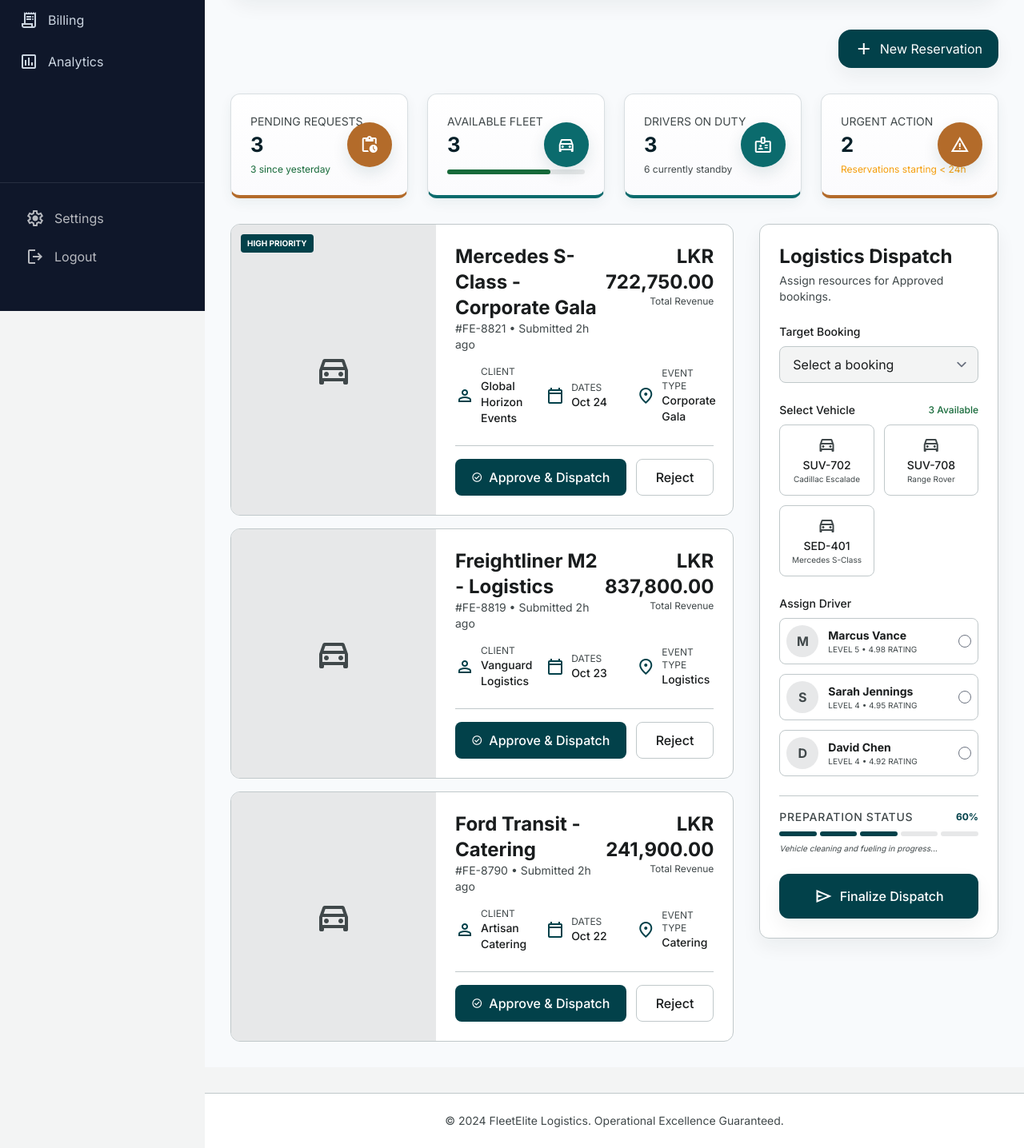
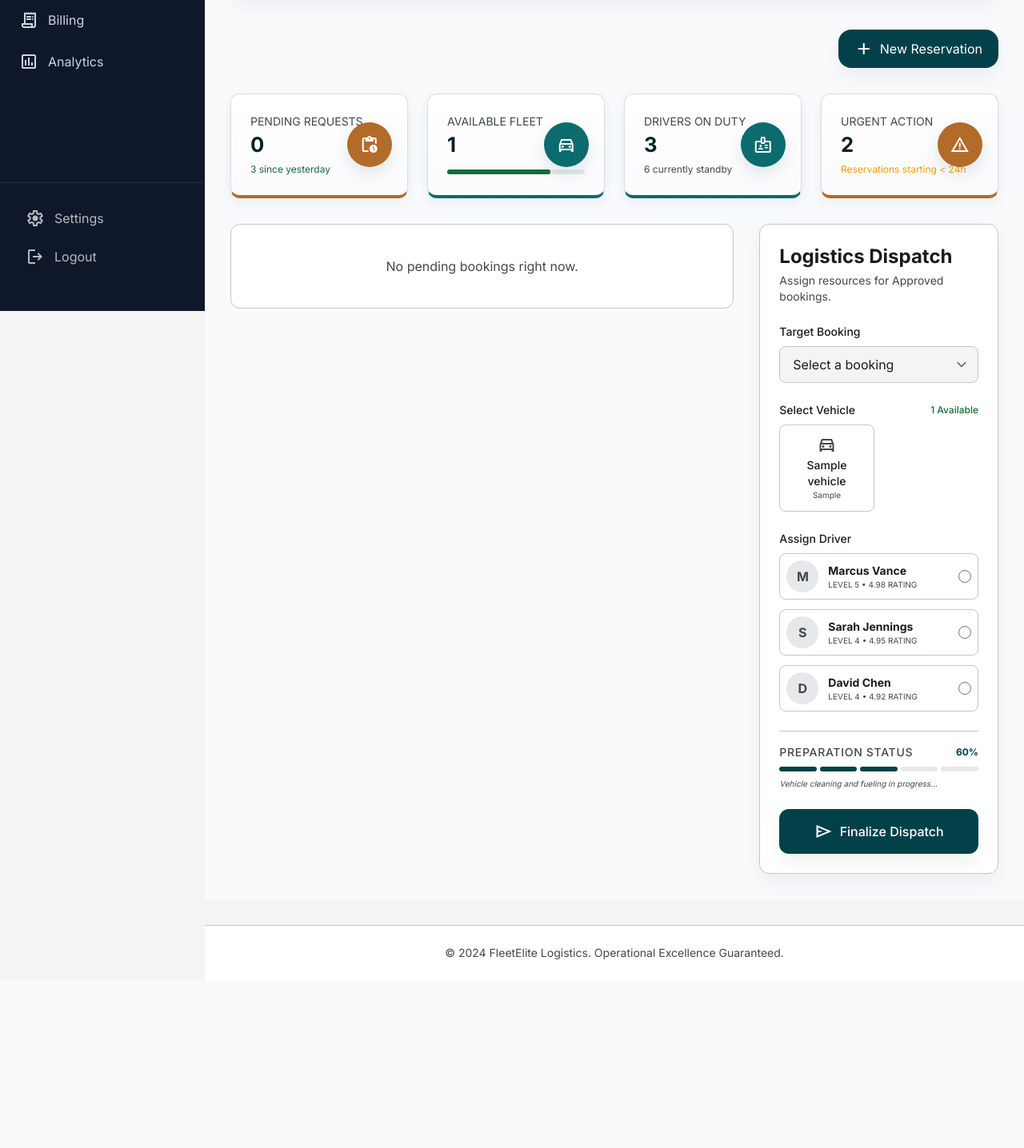
Before and after one commit to chathurangipathirana/Event-Based-Vehicle-Rental-Management-System-, a PHP site: page /booking-approvals.php in a window 1280 px wide. Shown: the part 411-1847 px from the top of the page at 80% size. After the commit the page ends 1611 px from the top, so only its background shows below. Run offline with PHP 8.4, Linux system fonts and the light colour scheme; the visitor is signed in with stand-in values (Sample User, id 1); data comes from the database, SQL or seed files in the repository; tables that the repository leaves empty hold one stand-in row (values such as "Sample post"); some libraries are stand-ins or nearby versions.

Commit message:
Booking approval process & update status

```diff
--- a/admin-site/booking-approvals.php
+++ b/admin-site/booking-approvals.php
@@ -1,22 +1,42 @@
 <?php
 $page_title = 'Booking Approvals';
 require_once 'includes/auth.php';
+require_once 'config/database.php';
 requireAdminLogin();
 
-// Amounts converted to Sri Lankan Rupees (LKR)
-// Conversion rate: 1 USD = 295 LKR
-$pending_bookings = [
-    ['id' => 1, 'number' => '#FE-8821', 'customer' => 'Global Horizon Events', 'vehicle' => 'Mercedes S-Class', 'event' => 'Corporate Gala', 'amount' => 2450 * 295, 'date' => 'Oct 24', 'priority' => 'high'],   // LKR 722,750
-    ['id' => 2, 'number' => '#FE-8819', 'customer' => 'Vanguard Logistics', 'vehicle' => 'Freightliner M2', 'event' => 'Logistics', 'amount' => 2840 * 295, 'date' => 'Oct 23', 'priority' => 'normal'],   // LKR 837,800
-    ['id' => 3, 'number' => '#FE-8790', 'customer' => 'Artisan Catering', 'vehicle' => 'Ford Transit', 'event' => 'Catering', 'amount' => 820 * 295, 'date' => 'Oct 22', 'priority' => 'normal'],     // LKR 241,900
-];
+// Fetch pending bookings from the database, joined with related tables
+$stmt = $pdo->prepare("
+    SELECT
+        b.id,
+        b.booking_number AS number,
+        u.full_name AS customer,
+        v.name AS vehicle,
+        et.name AS event,
+        b.event_date AS date,
+        b.total_amount AS amount,
+        b.status
+    FROM bookings b
+    JOIN users u ON b.user_id = u.id
+    JOIN vehicles v ON b.vehicle_id = v.id
+    JOIN event_types et ON b.event_type_id = et.id
+    WHERE b.status = 'pending'
+    ORDER BY b.created_at DESC
+");
+$stmt->execute();
+$pending_bookings = $stmt->fetchAll();
 
-$available_vehicles = [
-    ['id' => 1, 'plate' => 'SUV-702', 'name' => 'Cadillac Escalade'],
-    ['id' => 2, 'plate' => 'SUV-708', 'name' => 'Range Rover'],
-    ['id' => 3, 'plate' => 'SED-401', 'name' => 'Mercedes S-Class'],
-];
+// Add a 'priority' flag manually since it doesn't exist in the schema yet
+foreach ($pending_bookings as &$booking) {
+    $booking['priority'] = 'normal'; // adjust later if you add real priority logic
+}
+unset($booking);
 
+// Available vehicles — only ones marked available
+$stmt = $pdo->prepare("SELECT id, name, model FROM vehicles WHERE status = 'available' LIMIT 10");
+$stmt->execute();
+$available_vehicles = $stmt->fetchAll();
+
+// Drivers — no drivers table exists yet in your schema, so this stays static for now
 $available_drivers = [
     ['id' => 1, 'name' => 'Marcus Vance', 'rating' => '4.98', 'level' => 5],
     ['id' => 2, 'name' => 'Sarah Jennings', 'rating' => '4.95', 'level' => 4],
@@ -26,7 +46,7 @@ $available_drivers = [
 $pending_count = count($pending_bookings);
 $available_count = count($available_vehicles);
 $drivers_count = count($available_drivers);
-$urgent_count = 2;
+$urgent_count = 2; // still static — can compute later based on event_date
 ?>
 
 <!DOCTYPE html>
@@ -171,6 +191,11 @@ $urgent_count = 2;
         <div class="grid grid-cols-1 xl:grid-cols-3 gap-8 items-start">
             <!-- Pending List -->
             <div class="xl:col-span-2 space-y-4">
+                <?php if (empty($pending_bookings)): ?>
+                <div class="bg-white border border-gray-100 rounded-xl p-10 text-center text-gray-500">
+                    No pending bookings right now.
+                </div>
+                <?php endif; ?>
                 <?php foreach ($pending_bookings as $booking): ?>
                 <div class="bg-white border border-gray-100 rounded-xl overflow-hidden hover:shadow-md transition">
                     <div class="flex flex-col md:flex-row">
@@ -183,8 +208,8 @@ $urgent_count = 2;
                         <div class="flex-1 p-6">
                             <div class="flex justify-between items-start mb-4">
                                 <div>
-                                    <h3 class="text-2xl font-bold text-gray-900"><?php echo $booking['vehicle']; ?> - <?php echo $booking['event']; ?></h3>
-                                    <p class="text-sm text-gray-500"><?php echo $booking['number']; ?> • Submitted 2h ago</p>
+                                    <h3 class="text-2xl font-bold text-gray-900"><?php echo htmlspecialchars($booking['vehicle']); ?> - <?php echo htmlspecialchars($booking['event']); ?></h3>
+                                    <p class="text-sm text-gray-500"><?php echo htmlspecialchars($booking['number']); ?></p>
                                 </div>
                                 <div class="text-right">
                                     <p class="text-2xl font-bold text-gray-900">LKR <?php echo number_format($booking['amount'], 2); ?></p>
@@ -196,21 +221,21 @@ $urgent_count = 2;
                                     <span class="material-symbols-outlined text-red-600">person</span>
                                     <div>
                                         <p class="text-xs text-gray-500 uppercase">Client</p>
-                                        <p class="text-sm font-medium"><?php echo $booking['customer']; ?></p>
+                                        <p class="text-sm font-medium"><?php echo htmlspecialchars($booking['customer']); ?></p>
                                     </div>
                                 </div>
                                 <div class="flex items-center gap-2">
                                     <span class="material-symbols-outlined text-red-600">calendar_today</span>
                                     <div>
                                         <p class="text-xs text-gray-500 uppercase">Dates</p>
-                                        <p class="text-sm font-medium"><?php echo $booking['date']; ?></p>
+                                        <p class="text-sm font-medium"><?php echo date('M j, Y', strtotime($booking['date'])); ?></p>
                                     </div>
                                 </div>
                                 <div class="flex items-center gap-2">
                                     <span class="material-symbols-outlined text-red-600">location_on</span>
                                     <div>
                                         <p class="text-xs text-gray-500 uppercase">Event Type</p>
-                                        <p class="text-sm font-medium"><?php echo $booking['event']; ?></p>
+                                        <p class="text-sm font-medium"><?php echo htmlspecialchars($booking['event']); ?></p>
                                     </div>
                                 </div>
                             </div>
@@ -242,7 +267,7 @@ $urgent_count = 2;
                         <select id="targetBooking" class="w-full bg-gray-50 border border-gray-200 rounded-lg px-4 py-2.5">
                             <option value="">Select a booking</option>
                             <?php foreach ($pending_bookings as $booking): ?>
-                            <option value="<?php echo $booking['id']; ?>">#<?php echo substr($booking['number'], -6); ?> - <?php echo $booking['customer']; ?></option>
+                            <option value="<?php echo $booking['id']; ?>">#<?php echo htmlspecialchars(substr($booking['number'], -6)); ?> - <?php echo htmlspecialchars($booking['customer']); ?></option>
                             <?php endforeach; ?>
                         </select>
                     </div>
@@ -257,8 +282,8 @@ $urgent_count = 2;
                             <?php foreach ($available_vehicles as $vehicle): ?>
                             <button type="button" onclick="selectVehicle(this, <?php echo $vehicle['id']; ?>)" class="flex flex-col items-center p-3 border border-gray-200 rounded-lg hover:bg-gray-50 transition vehicle-option">
                                 <span class="material-symbols-outlined text-gray-500 mb-1">directions_car</span>
-                                <span class="text-sm font-medium"><?php echo $vehicle['plate']; ?></span>
-                                <span class="text-[10px] text-gray-500"><?php echo $vehicle['name']; ?></span>
+                                <span class="text-sm font-medium"><?php echo htmlspecialchars($vehicle['name']); ?></span>
+                                <span class="text-[10px] text-gray-500"><?php echo htmlspecialchars($vehicle['model']); ?></span>
                             </button>
                             <?php endforeach; ?>
                         </div>
@@ -355,19 +380,66 @@ function openRejectModal(id) {
     document.getElementById('rejectModal').style.display = 'block';
 }
 
-function confirmApprove() {
-    alert('Booking #' + currentBookingId + ' approved!');
+function removeBookingCard(id) {
+    const card = document.querySelector('button[onclick="openApproveModal(' + id + ')"]')?.closest('.bg-white.border.border-gray-100.rounded-xl.overflow-hidden');
+    if (card) {
+        card.remove();
+    }
+    const option = document.querySelector('#targetBooking option[value="' + id + '"]');
+    if (option) option.remove();
+}
+
+async function confirmApprove() {
+    const notes = document.getElementById('approveNotes').value;
+    try {
+        const res = await fetch('ajax/update-status.php', {
+            method: 'POST',
+            headers: { 'Content-Type': 'application/json' },
+            body: JSON.stringify({ booking_id: currentBookingId, action: 'approve', notes: notes })
+        });
+        const data = await res.json();
+        if (data.success) {
+            removeBookingCard(currentBookingId);
+            alert('Booking approved!');
+        } else {
+            alert('Error: ' + data.message);
+        }
+    } catch (err) {
+        alert('Request failed: ' + err.message);
+    }
     closeModals();
 }
 
-function confirmReject() {
-    alert('Booking #' + currentBookingId + ' rejected!');
+async function confirmReject() {
+    const reason = document.getElementById('rejectReason').value.trim();
+    if (!reason) {
+        alert('Please provide a rejection reason.');
+        return;
+    }
+    try {
+        const res = await fetch('ajax/update-status.php', {
+            method: 'POST',
+            headers: { 'Content-Type': 'application/json' },
+            body: JSON.stringify({ booking_id: currentBookingId, action: 'reject', notes: reason })
+        });
+        const data = await res.json();
+        if (data.success) {
+            removeBookingCard(currentBookingId);
+            alert('Booking rejected.');
+        } else {
+            alert('Error: ' + data.message);
+        }
+    } catch (err) {
+        alert('Request failed: ' + err.message);
+    }
     closeModals();
 }
 
 function closeModals() {
     document.getElementById('approveModal').style.display = 'none';
     document.getElementById('rejectModal').style.display = 'none';
+    document.getElementById('approveNotes').value = '';
+    document.getElementById('rejectReason').value = '';
 }
 
 function openNewBooking() {
```
Also changed, not shown: admin-site/ajax/update-status.php (+51 -0 lines).
